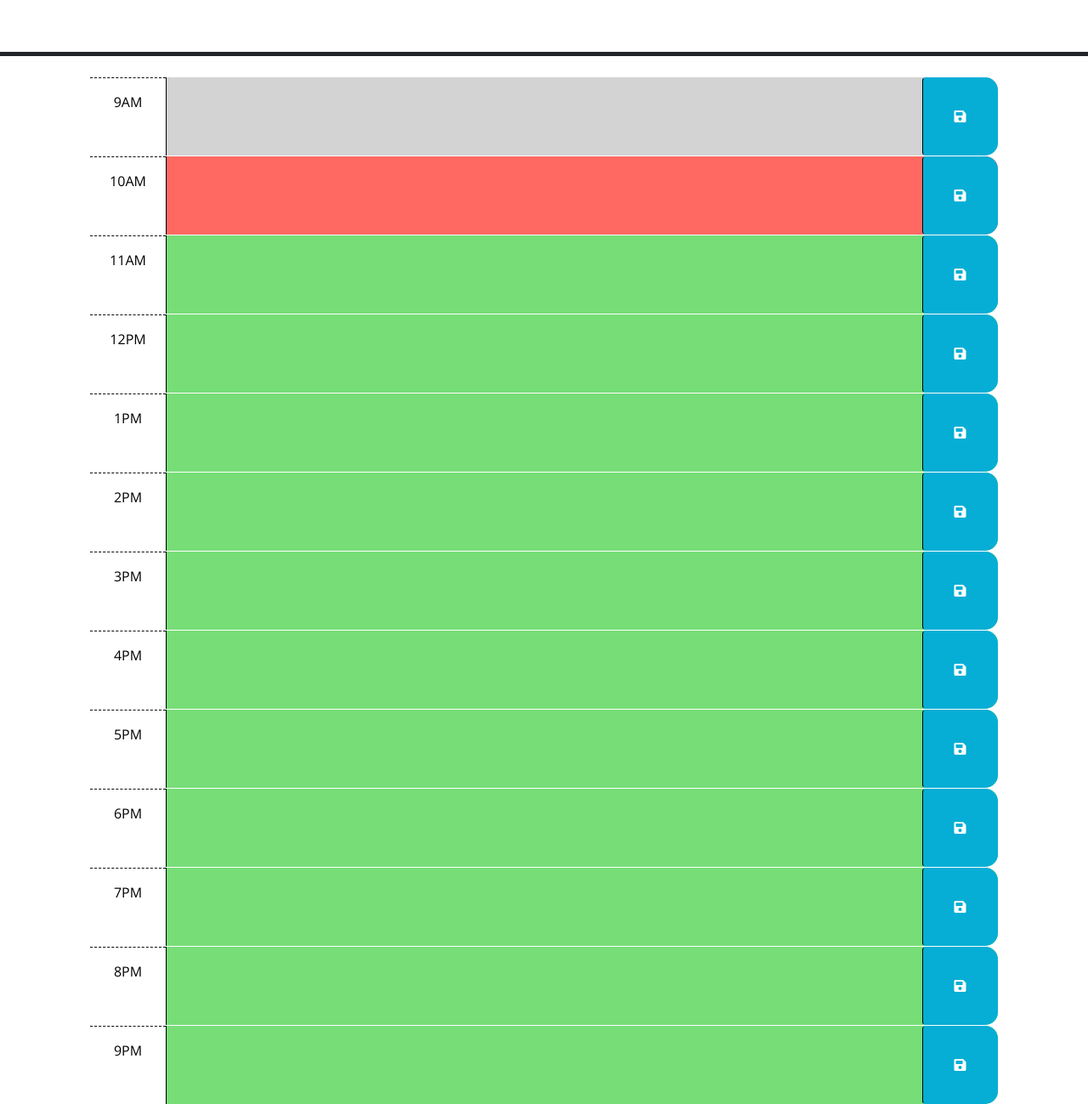
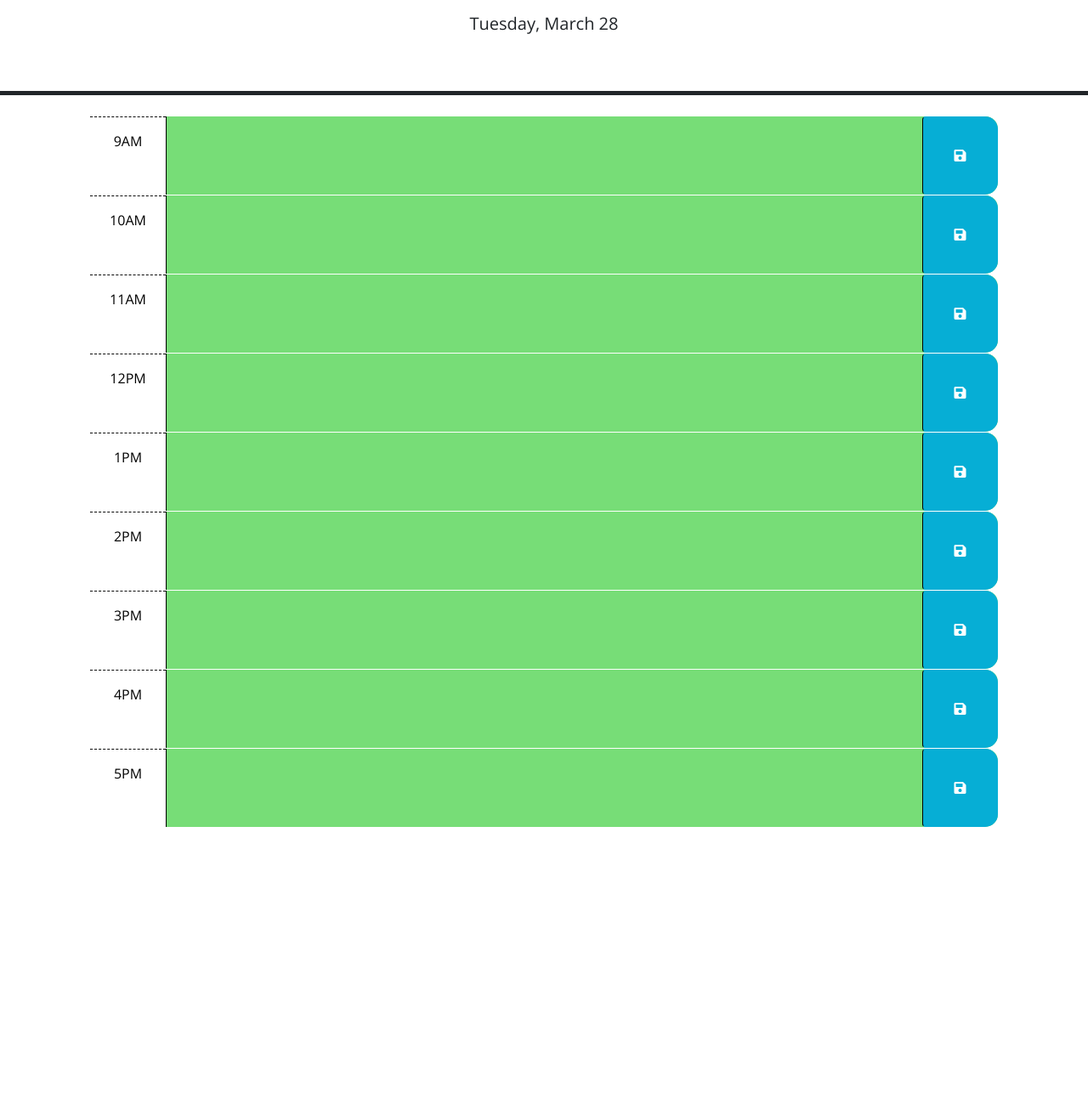
Before and after one commit to antigravityrunner/Third-Party-APIs-Challenge-5, a plain HTML site: page index.html in a window 1280 px wide. Shown: the part 166-1465 px from the top of the page at 85% size. After the commit the page ends 1139 px from the top, so only its background shows below. Drawn offline with nearby package versions, Linux system fonts and the light colour scheme.

Commit message:
Added JS code added adjustments

```diff
--- a/index.html
+++ b/index.html
@@ -40,7 +40,7 @@
         -->
 
       <!-- Example of a past time block. The "past" class adds a gray background color. -->
-      <div id="hour-9" class="row time-block past">
+      <div id="hour-9" class="row time-block">
         <div class="col-2 col-md-1 hour text-center py-3">9AM</div>
         <textarea class="col-8 col-md-10 description" rows="3"> </textarea>
         <button class="btn saveBtn col-2 col-md-1" aria-label="save">
@@ -49,7 +49,7 @@
       </div>
 
       <!-- Example of a a present time block. The "present" class adds a red background color. -->
-      <div id="hour-10" class="row time-block present">
+      <div id="hour-10" class="row time-block">
         <div class="col-2 col-md-1 hour text-center py-3">10AM</div>
         <textarea class="col-8 col-md-10 description" rows="3"> </textarea>
         <button class="btn saveBtn col-2 col-md-1" aria-label="save">
@@ -58,7 +58,7 @@
       </div>
 
       <!-- Example of a future time block. The "future" class adds a green background color. -->
-      <div id="hour-11" class="row time-block future">
+      <div id="hour-11" class="row time-block">
         <div class="col-2 col-md-1 hour text-center py-3">11AM</div>
         <textarea class="col-8 col-md-10 description" rows="3"> </textarea>
         <button class="btn saveBtn col-2 col-md-1" aria-label="save">
@@ -66,80 +66,48 @@
         </button>
       </div>
 <!--  -->
-      <div id="hour-12" class="row time-block future">
+      <div id="hour-12" class="row time-block">
         <div class="col-2 col-md-1 hour text-center py-3">12PM</div>
         <textarea class="col-8 col-md-10 description" rows="3"> </textarea>
         <button class="btn saveBtn col-2 col-md-1" aria-label="save">
           <i class="fas fa-save" aria-hidden="true"></i>
         </button>
       </div>
-
-      <div id="hour-1" class="row time-block future">
+<!--  -->
+      <div id="hour-13" class="row time-block">
         <div class="col-2 col-md-1 hour text-center py-3">1PM</div>
         <textarea class="col-8 col-md-10 description" rows="3"> </textarea>
         <button class="btn saveBtn col-2 col-md-1" aria-label="save">
           <i class="fas fa-save" aria-hidden="true"></i>
         </button>
       </div>
-
-      <div id="hour-1" class="row time-block future">
+<!--  -->
+      <div id="hour-14" class="row time-block">
         <div class="col-2 col-md-1 hour text-center py-3">2PM</div>
         <textarea class="col-8 col-md-10 description" rows="3"> </textarea>
         <button class="btn saveBtn col-2 col-md-1" aria-label="save">
           <i class="fas fa-save" aria-hidden="true"></i>
         </button>
       </div>
-
-      <div id="hour-1" class="row time-block future">
+<!--  -->
+      <div id="hour-15" class="row time-block">
         <div class="col-2 col-md-1 hour text-center py-3">3PM</div>
         <textarea class="col-8 col-md-10 description" rows="3"> </textarea>
         <button class="btn saveBtn col-2 col-md-1" aria-label="save">
           <i class="fas fa-save" aria-hidden="true"></i>
         </button>
       </div>
-
-      <div id="hour-1" class="row time-block future">
+<!--  -->
+      <div id="hour-16" class="row time-block">
         <div class="col-2 col-md-1 hour text-center py-3">4PM</div>
         <textarea class="col-8 col-md-10 description" rows="3"> </textarea>
         <button class="btn saveBtn col-2 col-md-1" aria-label="save">
           <i class="fas fa-save" aria-hidden="true"></i>
         </button>
       </div>
-
-      <div id="hour-1" class="row time-block future">
+<!--  -->
+      <div id="hour-17" class="row time-block">
         <div class="col-2 col-md-1 hour text-center py-3">5PM</div>
-        <textarea class="col-8 col-md-10 description" rows="3"> </textarea>
-        <button class="btn saveBtn col-2 col-md-1" aria-label="save">
-          <i class="fas fa-save" aria-hidden="true"></i>
-        </button>
-      </div>
-
-      <div id="hour-1" class="row time-block future">
-        <div class="col-2 col-md-1 hour text-center py-3">6PM</div>
-        <textarea class="col-8 col-md-10 description" rows="3"> </textarea>
-        <button class="btn saveBtn col-2 col-md-1" aria-label="save">
-          <i class="fas fa-save" aria-hidden="true"></i>
-        </button>
-      </div>
-
-      <div id="hour-1" class="row time-block future">
-        <div class="col-2 col-md-1 hour text-center py-3">7PM</div>
-        <textarea class="col-8 col-md-10 description" rows="3"> </textarea>
-        <button class="btn saveBtn col-2 col-md-1" aria-label="save">
-          <i class="fas fa-save" aria-hidden="true"></i>
-        </button>
-      </div>
-
-      <div id="hour-1" class="row time-block future">
-        <div class="col-2 col-md-1 hour text-center py-3">8PM</div>
-        <textarea class="col-8 col-md-10 description" rows="3"> </textarea>
-        <button class="btn saveBtn col-2 col-md-1" aria-label="save">
-          <i class="fas fa-save" aria-hidden="true"></i>
-        </button>
-      </div>
-
-      <div id="hour-1" class="row time-block future">
-        <div class="col-2 col-md-1 hour text-center py-3">9PM</div>
         <textarea class="col-8 col-md-10 description" rows="3"> </textarea>
         <button class="btn saveBtn col-2 col-md-1" aria-label="save">
           <i class="fas fa-save" aria-hidden="true"></i>
--- a/script.js
+++ b/script.js
@@ -7,6 +7,33 @@
 $(function () {
   let date = dayjs().format("dddd, MMMM D");
   console.log(date);
+  $("#currentDay").text(date);
+
+  let currentHour = dayjs().hour();
+  //let currentHour = 13;
+
+  //Loop through all of the hour blocks
+  //using 24 hour time for an easier loop
+  for (let i = 9; i <= 17; i++) {
+
+    //Add class present if the hour block is equal to the current hour
+    if (i == currentHour) {
+      $("#hour-" + i).addClass("present");
+    }
+
+    //Add class past if the hour block is before the current time
+    if (i < currentHour) {
+      $("#hour-" + i).addClass("past");
+    }
+
+    //Add class future if the hour block is after the current time
+    if (i > currentHour) {
+      $("#hour-" + i).addClass("future");
+    }
+
+    //Pull the hour text from local storage
+    $("#hour-" + i + " textarea").val(localStorage.getItem("hour-" + i));
+  }
 
   // TODO: Add a listener for click events on the save button. This code should
   // use the id in the containing time-block as a key to save the user input in
@@ -14,7 +41,19 @@ $(function () {
   // function? How can DOM traversal be used to get the "hour-x" id of the
   // time-block containing the button that was clicked? How might the id be
   // useful when saving the description in local storage?
-  //
+
+  //Add listener to all buttons
+  $(".saveBtn").on("click", function () {
+    console.log($(this).parent().attr("id"));
+   //Saves to localStroage based on parent id
+    localStorage.setItem(
+      $(this).parent().attr("id"),
+      $(this).siblings(".description").val()
+    );
+  });
+
+  //localStorage.setItem
+
   // TODO: Add code to apply the past, present, or future class to each time
   // block by comparing the id to the current hour. HINTS: How can the id
   // attribute of each time-block be used to conditionally add or remove the
```
